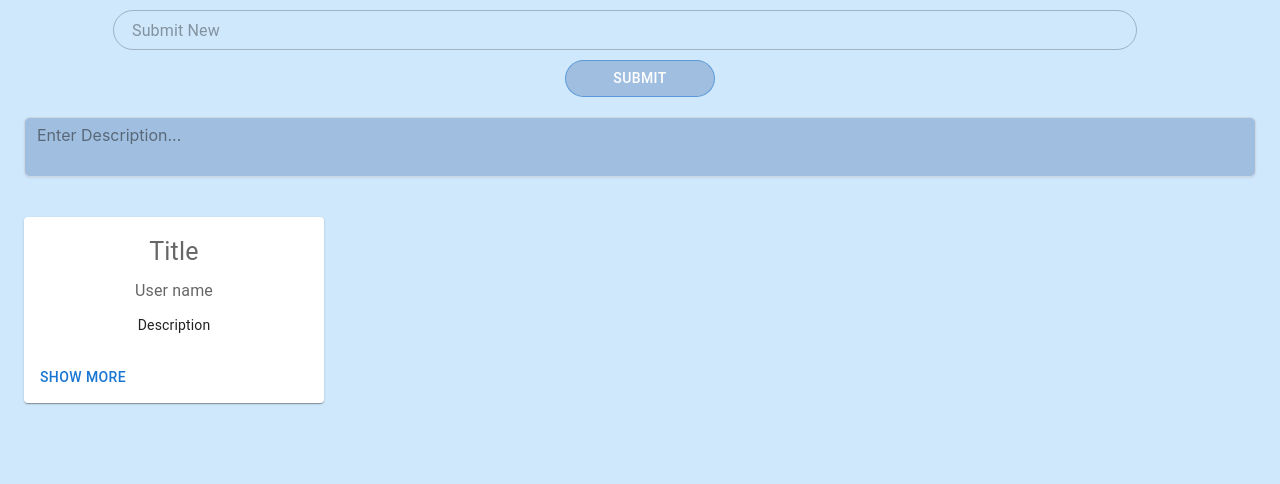
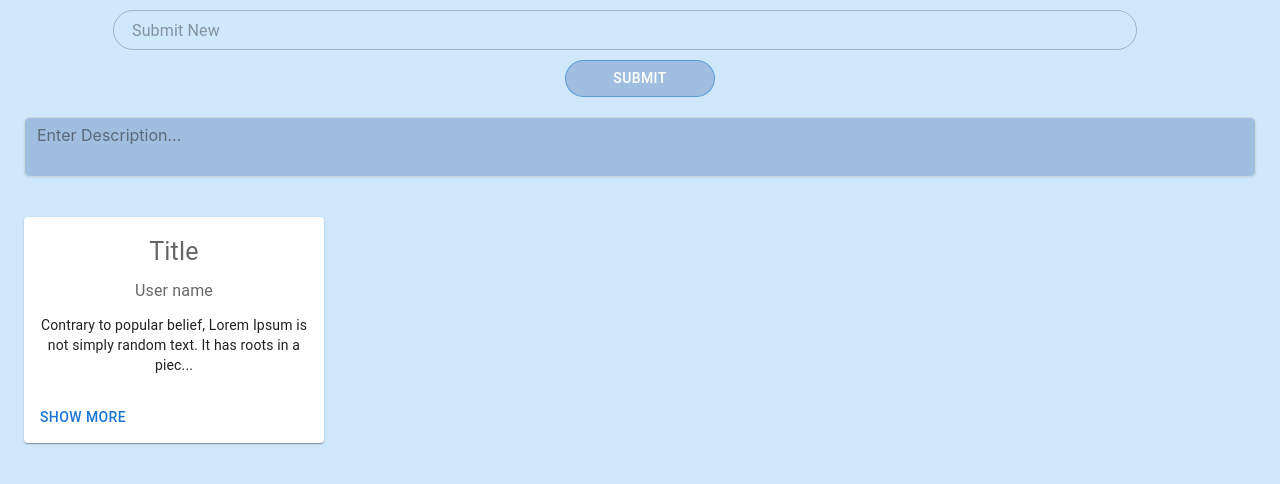
Before and after one commit to fcodelabs/training-web, a React (Create React App) app: page /home in a window 1280 px wide. Shown: the top 484 px of the page. Built offline with nearby package versions, Linux system fonts and the light colour scheme.

Commit message:
Add show hide of the btn

```diff
--- a/src/components/DiaryCard.tsx
+++ b/src/components/DiaryCard.tsx
@@ -5,6 +5,21 @@ import { useState } from 'react';
 const DiaryCard = (props:any) => {
 
     const [showMore, setShowMore] = useState(false);
+
+    const handleToggleShowMore = () => {
+        setShowMore(!showMore);
+    };
+
+    const renderDescription = () => {
+        if (props.description.length <= 100 || showMore) {
+        return props.description;
+        }
+        return props.description.slice(0, 100) + '...';
+    };
+
+    const renderButtonText = () => {
+        return showMore ? 'Hide' : 'Show more';
+    };
 
     return (
     <Card sx={{ width: 300, marginTop:5 }}>
@@ -16,11 +31,13 @@ const DiaryCard = (props:any) => {
                 {props.userName}
             </Typography>
             <Typography variant="body2">
-                {props.description}
+                {renderDescription()}
             </Typography>
         </CardContent>
         <CardActions>
-         <Button>Show More</Button>
+            {props.description.length > 100 && (
+            <Button onClick={handleToggleShowMore}>{renderButtonText()}</Button>
+            )}
         </CardActions>
     </Card>
      );
--- a/src/components/Form.tsx
+++ b/src/components/Form.tsx
@@ -50,12 +50,19 @@ const Form = () => {
 
     return(
 
-        <Container sx={{ bgcolor: '#cfe8fc', height: '100vh'}} maxWidth="xl">
+        <Container sx={{ bgcolor: '#cfe8fc', minHeight: '100vh'}} maxWidth="xl">
           <TextField InputProps={{style:textStyles}} variant="outlined" placeholder='Submit New' id="fullWidth" value={title} onChange={handleTitleChange}  />
           <Button sx={{margin:"10px 20px auto",borderRadius:"30px",width:"150px",bgcolor:"#A0BFE0",color:"#ffffff"}} variant="outlined" type='submit' onClick={handleSubmit}>Submit</Button>
           {/* <Button variant="contained" type="submit" color="primary" sx={{ margin:"20px auto"}}>SIGN IN</Button> */}
           <Textarea minRows={2} placeholder='Enter Description...' value={description} onChange={handleDescriptionChange}  sx={{bgcolor:"#A0BFE0", marginTop:"20px"}} />
-          <DiaryCard sx={{display:"flex"}} title="Title" userName="User name" description="Description"/>
+          <DiaryCard sx={{display:"flex"}} title="Title" userName="User name" description="Contrary to popular belief, Lorem Ipsum is not simply random text.
+          It has roots in a piece of classical Latin literature from 45 BC, making it over 2000 years old.
+          Richard McClintock, a Latin professor at Hampden-Sydney College in Virginia,
+          looked up one of the more obscure Latin words, consectetur, from a Lorem Ipsum passage, and going through the cites of the word in classical literature, discovered the undoubtable source.
+          Lorem Ipsum comes from sections 1.10.32 and 1.10.33 of de Finibus Bonorum et Malorum (The Extremes of Good and Evil) by Cicero, written in 45 BC. This book is a treatise on the theory of ethics, very popular during the Renaissance.
+          The first line of Lorem Ipsum, Lorem ipsum dolor sit amet.., comes from a line in section 1.10.32.
+          The standard chunk of Lorem Ipsum used since the 1500s is reproduced below for those interested.
+          Sections 1.10.32 and 1.10.33 from de Finibus Bonorum et Malorum by Cicero are also reproduced in their exact original form, accompanied by English versions from the 1914 translation by H. Rackham."/>
         </Container>
 
       )
```
